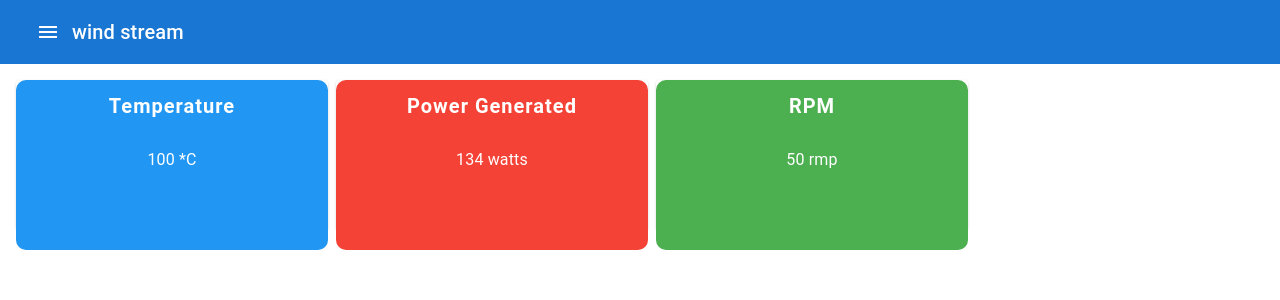
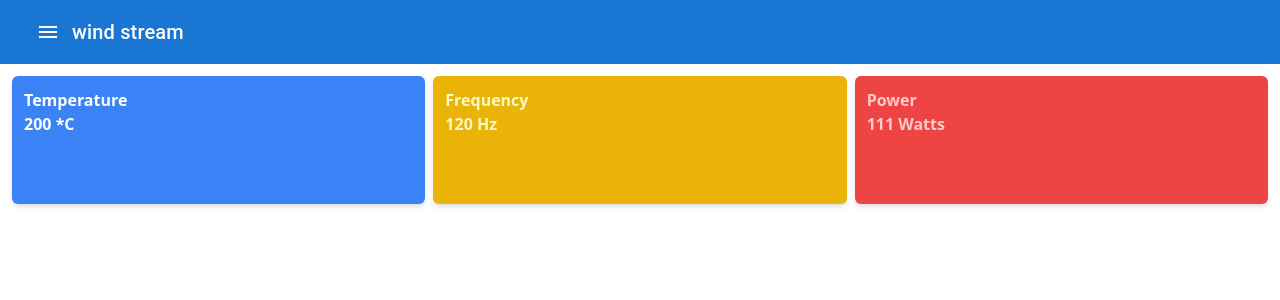
Before and after one commit to rohit20001221/windstream, a React (Create React App) app: page / in a window 1280 px wide. Shown: the top 300 px of the page. Built offline with nearby package versions, Linux system fonts and the light colour scheme.

Commit message:
feat(styles): adding tailwind css

```diff
--- a/package.json
+++ b/package.json
@@ -45,5 +45,10 @@
       "last 1 firefox version",
       "last 1 safari version"
     ]
+  },
+  "devDependencies": {
+    "autoprefixer": "^10.4.1",
+    "postcss": "^8.4.5",
+    "tailwindcss": "^3.0.10"
   }
 }
--- /dev/null
+++ b/postcss.config.js
@@ -0,0 +1,6 @@
+module.exports = {
+  plugins: {
+    tailwindcss: {},
+    autoprefixer: {},
+  },
+}
--- a/src/components/SensorDataCard.tsx
+++ b/src/components/SensorDataCard.tsx
@@ -1,58 +1,25 @@
 import { FC } from "react";
-import { Paper, Box, Typography } from "@mui/material";
-import { makeStyles } from "@mui/styles";
+import { Box } from "@mui/material";
 
 interface SensorDataCardProps {
-  color?: string;
   title?: string;
   value?: string | number;
   units?: string;
+  className?: string;
 }
 
 export const SensorDataCard: FC<SensorDataCardProps> = ({
-  color,
   title,
   value,
   units,
+  className,
 }) => {
-  const classes = useStyles();
-
   return (
-    <Paper className={classes.container}>
-      <Box bgcolor={color} className={classes.box}>
-        <Typography
-          color={"white"}
-          letterSpacing={1}
-          variant={"h6"}
-          textAlign={"center"}
-          fontWeight={"bold"}
-        >
-          {title}
-        </Typography>
-        <Box
-          height={"50%"}
-          display={"flex"}
-          flexDirection={"column"}
-          alignItems={"center"}
-          justifyContent={"center"}
-          color={"white"}
-        >
-          <Typography>
-            {value}&nbsp;{units}
-          </Typography>
-        </Box>
+    <Box className={`p-3 h-32 rounded-md shadow-md ${className}`}>
+      <Box>{title}</Box>
+      <Box>
+        {value}&nbsp;{units}
       </Box>
-    </Paper>
+    </Box>
   );
 };
-
-const useStyles = makeStyles({
-  container: {
-    height: 150,
-  },
-  box: {
-    height: "100%",
-    borderRadius: 10,
-    padding: 10,
-  },
-});
--- a/src/containers/Home.tsx
+++ b/src/containers/Home.tsx
@@ -1,35 +1,36 @@
 import { FC } from "react";
-import { Grid } from "@mui/material";
-import { colors } from "@mui/material";
+import { Box } from "@mui/material";
 import { SensorDataCard } from "../components/SensorDataCard";
 
 export const Home: FC = () => {
   return (
-    <Grid container gap={1} sx={{ padding: 2 }}>
-      <Grid item xs={3}>
+    <Box>
+      {/* Display the sensor data */}
+      <Box className="h-10 p-3 grid gap-2 grid-cols-3">
         <SensorDataCard
-          value={100}
+          className={"bg-blue-500 text-white font-bold"}
+          value={200}
+          units={"*C"}
           title={"Temperature"}
-          units={"*C"}
-          color={colors.blue[500]}
         />
-      </Grid>
-      <Grid item xs={3}>
         <SensorDataCard
-          value={134}
-          units={"watts"}
-          title={"Power Generated"}
-          color={colors.red[500]}
+          className={"bg-yellow-500 text-yellow-100 font-bold"}
+          value={120}
+          units={"Hz"}
+          title={"Frequency"}
         />
-      </Grid>
-      <Grid item xs={3}>
         <SensorDataCard
-          value={50}
-          units={"rmp"}
-          title={"RPM"}
-          color={colors.green[500]}
+          className={"bg-red-500 text-red-200 font-bold"}
+          value={111}
+          units={"Watts"}
+          title={"Power"}
         />
-      </Grid>
-    </Grid>
+      </Box>
+      {/* Display the graphs */}
+      <Box className="grid gap-2 grid-cols-2">
+        {/* Bar graph */}
+        {/* Pie chart */}
+      </Box>
+    </Box>
   );
 };
--- a/src/index.css
+++ b/src/index.css
@@ -1,3 +1,7 @@
+@tailwind base;
+@tailwind components;
+@tailwind utilities;
+
 * {
   margin: 0px;
 }
--- /dev/null
+++ b/tailwind.config.js
@@ -0,0 +1,7 @@
+module.exports = {
+  content: ["./src/**/*.{js,jsx,ts,tsx}"],
+  theme: {
+    extend: {},
+  },
+  plugins: [],
+};
```
Also changed, not shown: 1 other file (tests, documents, lock files or other folders).
